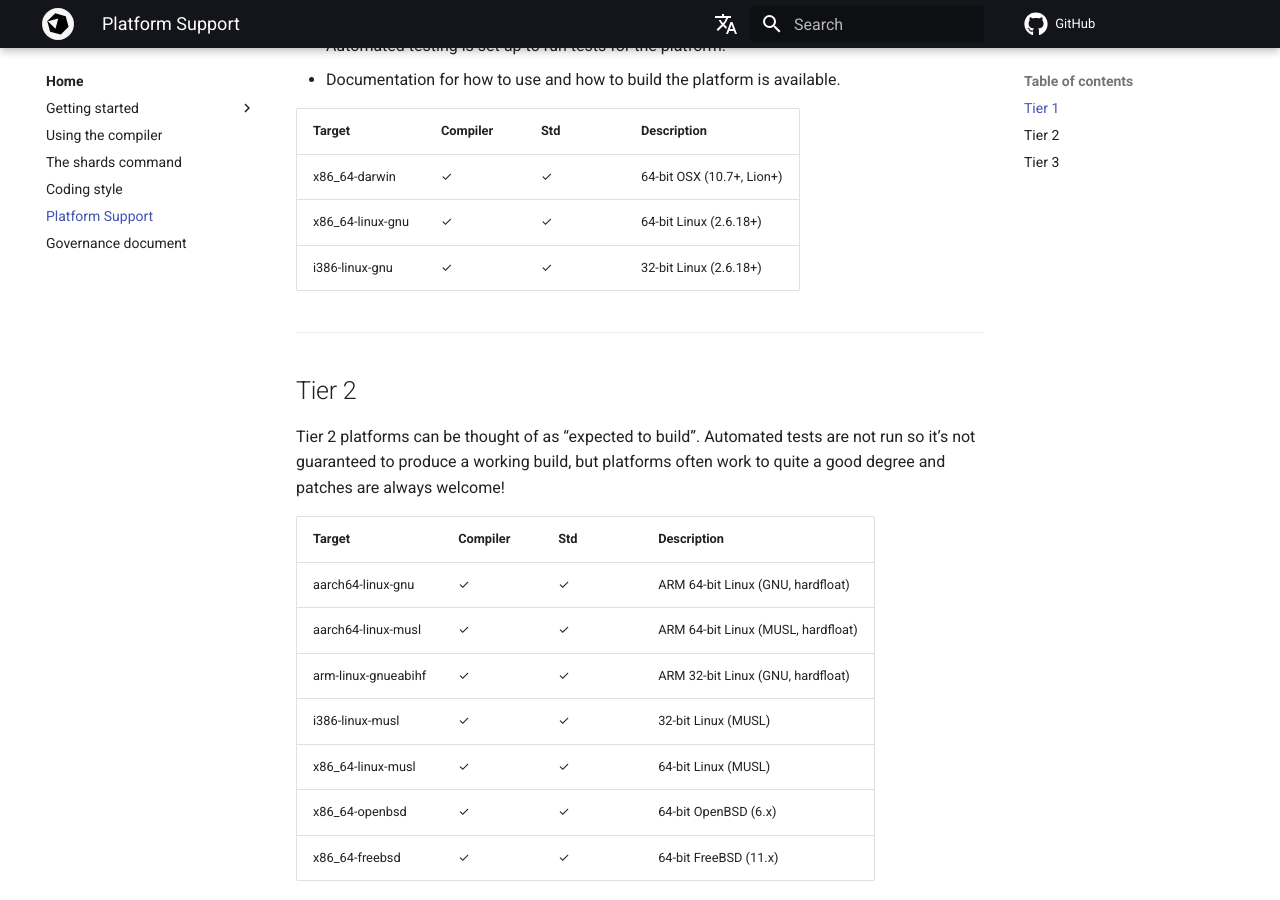
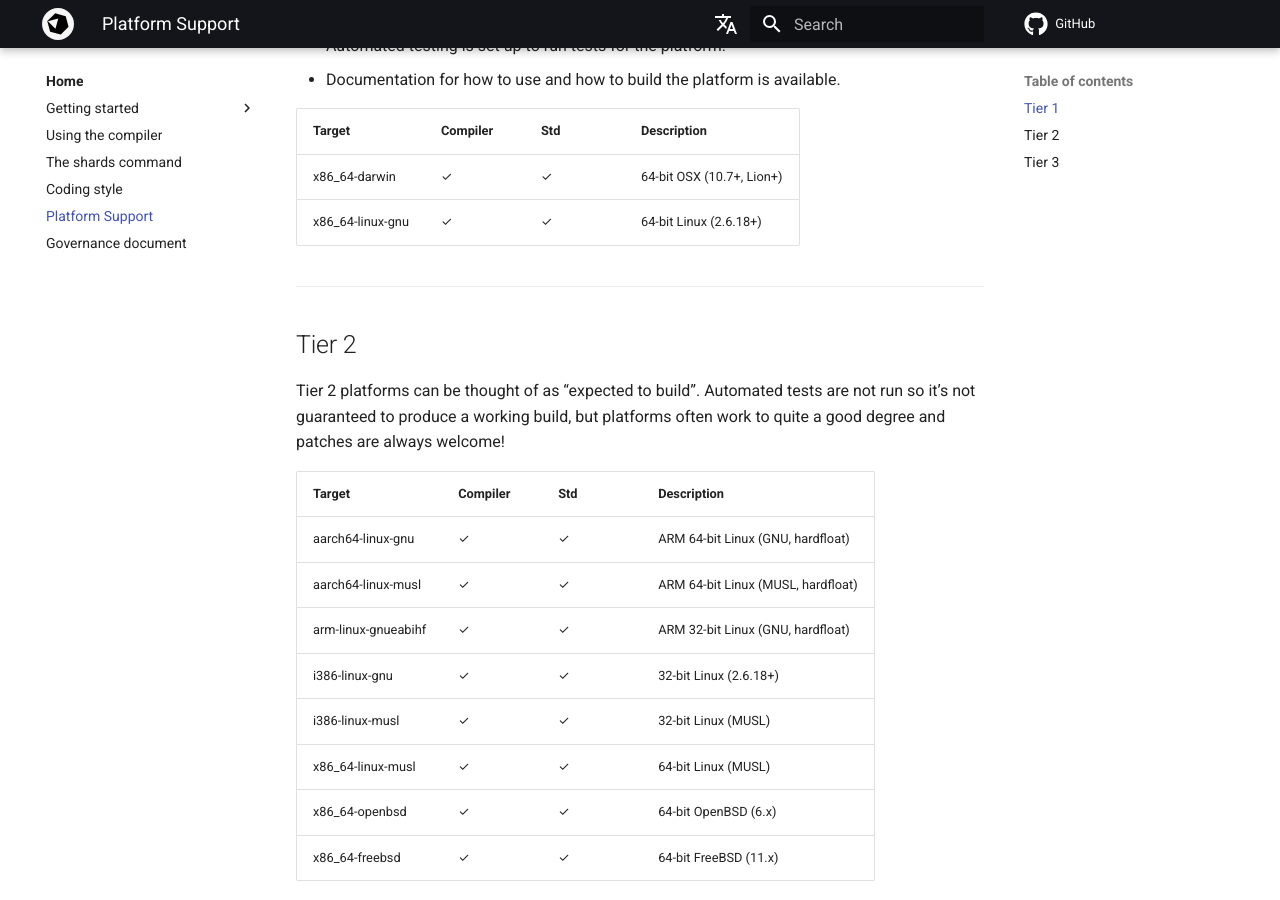
Before and after one commit to crystal-lang/crystal-book, an MkDocs documentation site: the page built from docs/platform_support.md, in a window 1280 px wide and 900 px high, scrolled down 582 px. Built offline with MkDocs 1.6.1 and Material for MkDocs 9.7.7, drawn with Linux system fonts in a browser that asks for light colours; nearby versions of some CDN libraries; library files that are not in the unit come from our copies; comment, search, counter and statistics services are not loaded; part of the change alters nothing that is shown.

```diff
--- a/docs/platform_support.md
+++ b/docs/platform_support.md
@@ -18,7 +18,6 @@ Tier 1 platforms can be thought of as “guaranteed to work”. Specifically the
 | ------ | -------- | --- | ----------- |
 | x86_64-darwin | ✓ | ✓ | 64-bit OSX (10.7+, Lion+) |
 | x86_64-linux-gnu | ✓ | ✓ | 64-bit Linux (2.6.18+) |
-| i386-linux-gnu | ✓ | ✓ | 32-bit Linux (2.6.18+) |
 
 ***
 
@@ -31,6 +30,7 @@ Tier 2 platforms can be thought of as “expected to build”. Automated tests a
 | aarch64-linux-gnu | ✓ | ✓ | ARM 64-bit Linux (GNU, hardfloat) |
 | aarch64-linux-musl | ✓ | ✓ | ARM 64-bit Linux (MUSL, hardfloat) |
 | arm-linux-gnueabihf | ✓ | ✓ | ARM 32-bit Linux (GNU, hardfloat) |
+| i386-linux-gnu | ✓ | ✓ | 32-bit Linux (2.6.18+) |
 | i386-linux-musl | ✓ | ✓ | 32-bit Linux (MUSL) |
 | x86_64-linux-musl | ✓ | ✓ | 64-bit Linux (MUSL) |
 | x86_64-openbsd | ✓ | ✓ | 64-bit OpenBSD (6.x) |
```
